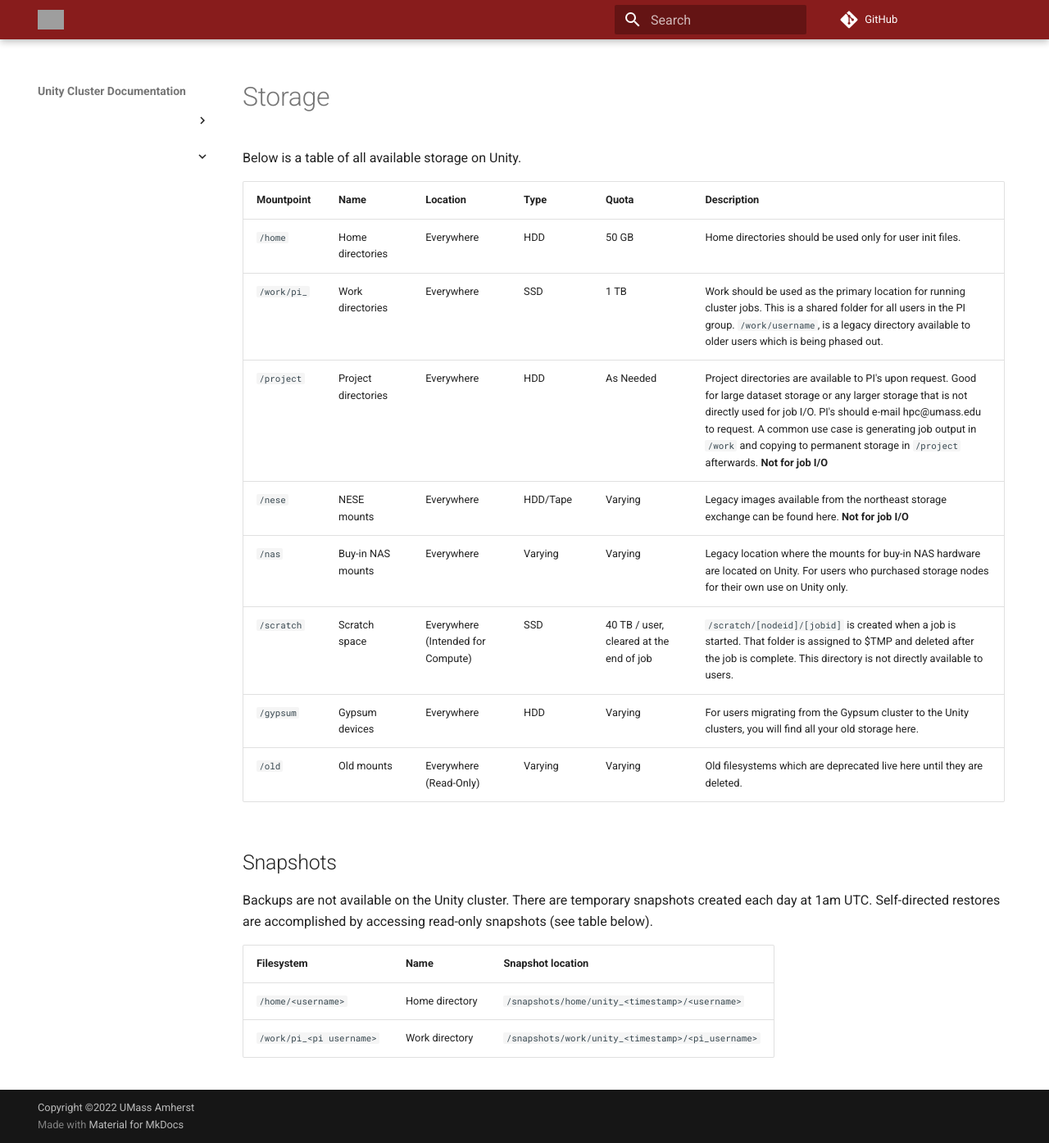
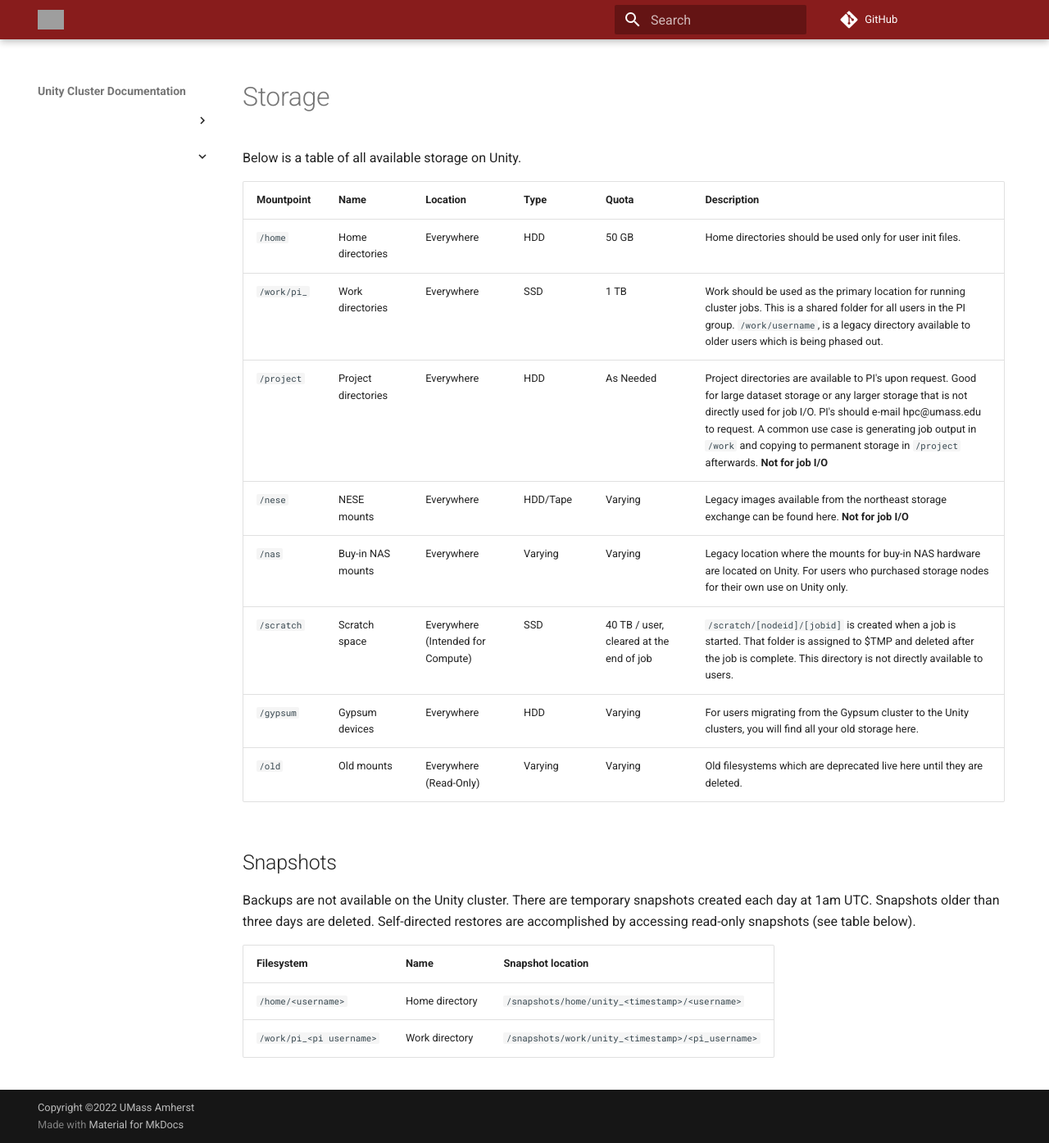
Before and after one commit to UMass-RC/unity-docs, an MkDocs documentation site: the page built from docs/technical/storage.md, in a window 1280 px wide and 1395 px high. Shown: the whole window at 82% size. Built offline with MkDocs 1.6.1 and Material for MkDocs 9.7.7, drawn with Linux system fonts in a browser that asks for light colours; comment, search, counter and statistics services are not loaded; grey boxes are pictures that could not be loaded.

Commit message:
Update docs/technical/storage.md
Co-authored-by: simonleary-umass-edu <71396965+simonleary-umass-edu@users.noreply.github.com>

```diff
--- a/docs/technical/storage.md
+++ b/docs/technical/storage.md
@@ -15,9 +15,10 @@
 
 ## Snapshots
 
-Backups are not available on the Unity cluster. There are temporary
-snapshots created each day at 1am UTC. Self-directed restores are
-accomplished by accessing read-only snapshots (see table below).
+Backups are not available on the Unity cluster.
+There are temporary snapshots created each day at 1am UTC.
+Snapshots older than three days are deleted.
+Self-directed restores are accomplished by accessing read-only snapshots (see table below).
 
 | Filesystem | Name | Snapshot location |
 | --- | --- | --- |
```
